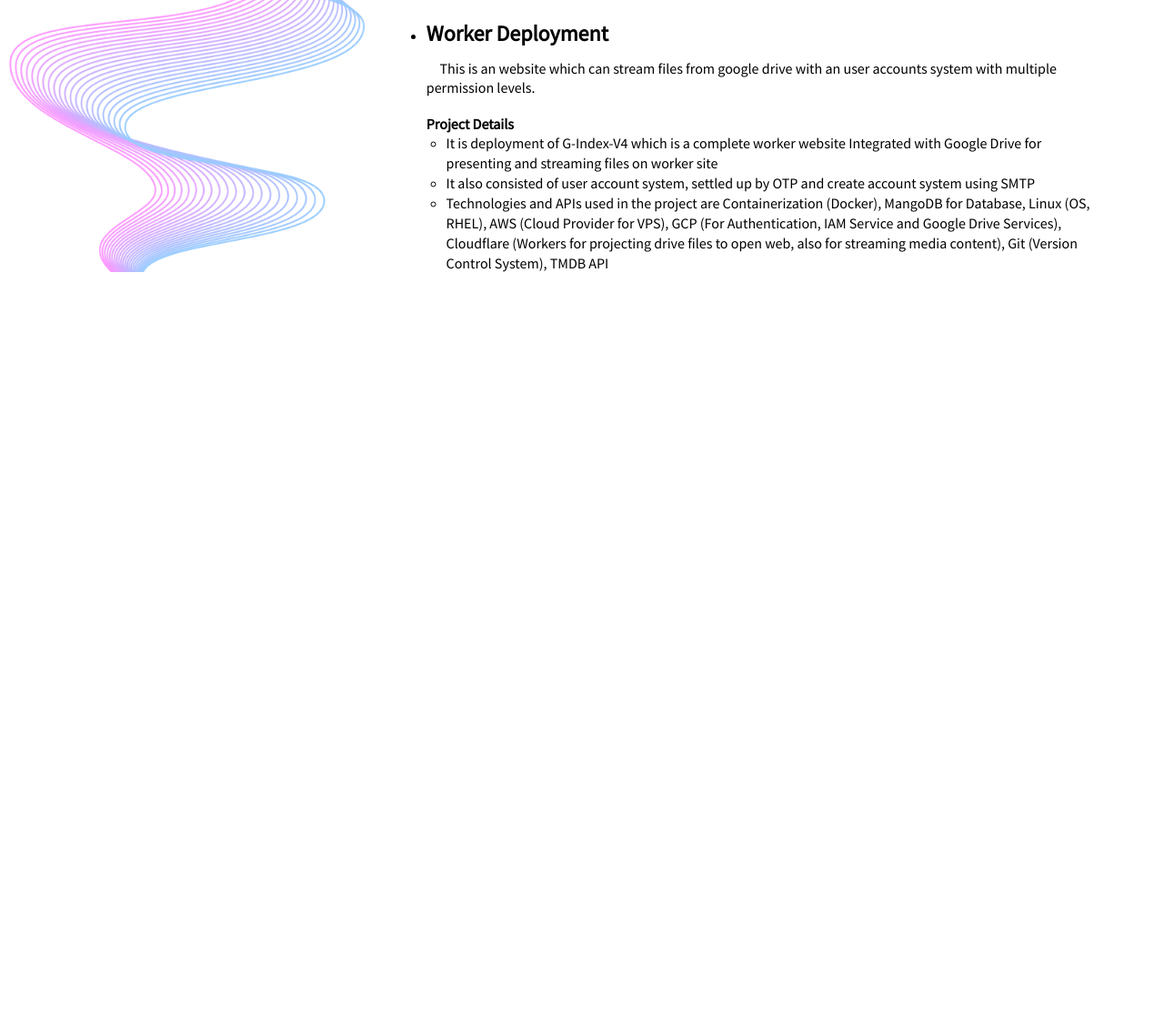
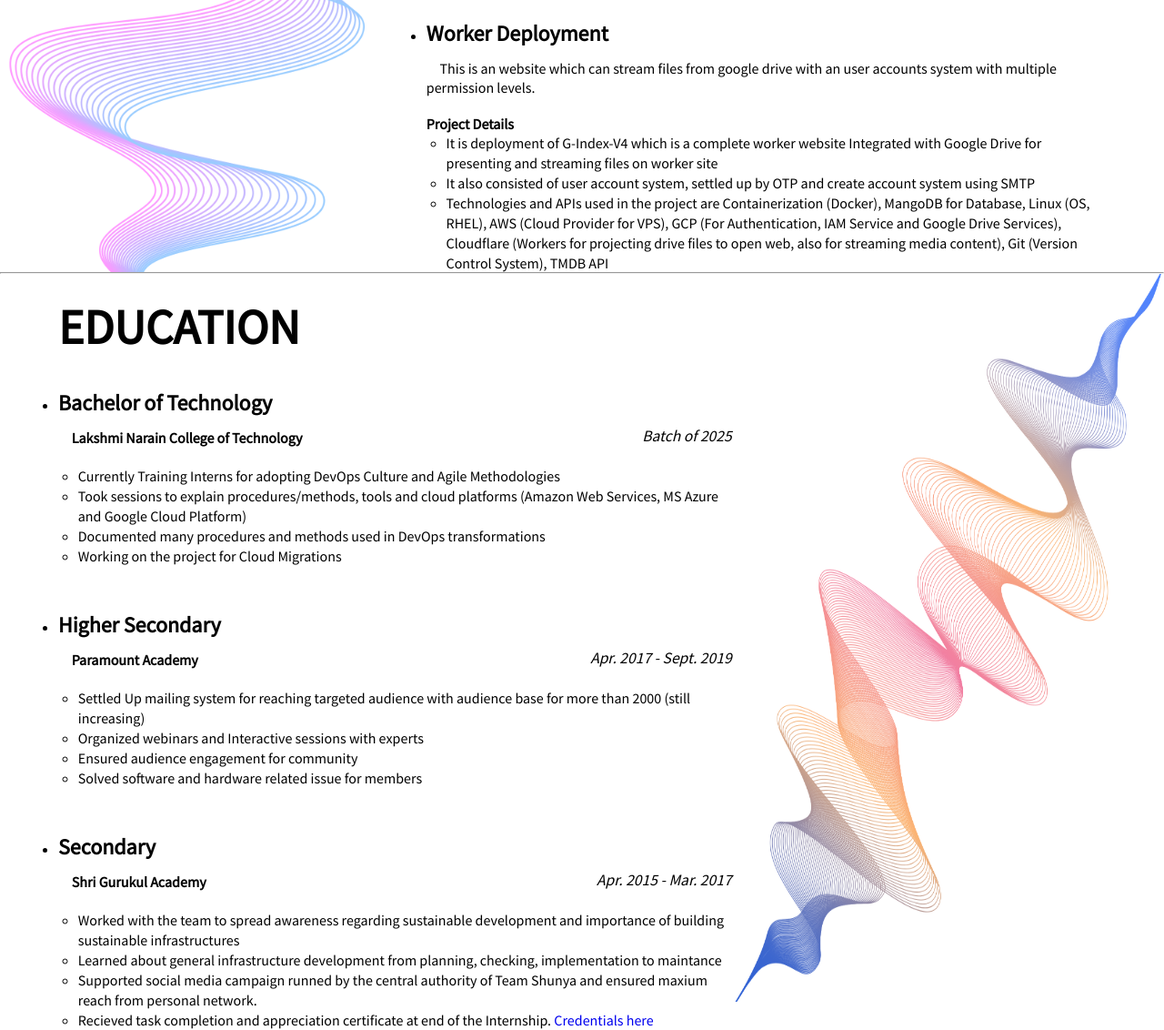
Before and after one commit to TKirtan/myspace, a plain HTML site: page index.html in a window 1280 px wide. Shown: the part 2141-3273 px from the top of the page at 91% size. Before the commit the page ends 2441 px from the top, so only its background shows below. Drawn offline with Linux system fonts and the light colour scheme.

Commit message:
Added Education

```diff
--- a/index.html
+++ b/index.html
@@ -169,6 +169,65 @@
 
         </section>
 
+<hr>
+
+<section class="page">
+  <div class="page2">
+
+    <div class="page2sect1">
+      <h1 class="heading1">EDUCATION</h1>
+      <br>
+        <ul>
+          <div>
+            <li><strong><h2>Bachelor of Technology</h2></strong></li>
+            <div class="cd">
+              <h4 class="heads">ㅤLakshmi Narain College of Technology</h4>
+              <p class="duration">Batch of 2025</p>
+            </div>
+            <br>
+            <ul class="section_details">
+              <li>Currently Training Interns for adopting DevOps Culture and Agile Methodologies</li>
+              <li>Took sessions to explain procedures/methods, tools and cloud platforms (Amazon Web Services, MS Azure and Google Cloud Platform)</li>
+              <li>Documented many procedures and methods used in DevOps transformations</li>
+              <li>Working on the project for Cloud Migrations</li>
+            </ul>
+          </div>
+          <br><br>
+          <div>
+            <li><strong><h2>Higher Secondary</h2></strong></li>
+            <div class="cd">
+              <h4 class="heads">ㅤParamount Academy</h4>
+              <p class="duration">Apr. 2017 - Sept. 2019</p>
+            </div>
+            <br>
+            <ul class="section_details">
+              <li>Settled Up mailing system for reaching targeted audience with audience base for more than 2000 (still increasing)</li>
+              <li>Organized webinars and Interactive sessions with experts</li>
+              <li>Ensured audience engagement for community</li>
+              <li>Solved software and hardware related issue for members</li>
+            </ul>
+          </div>
+          <br><br>
+          <div>
+            <li><strong><h2>Secondary</h2></strong></li>
+            <div class="cd">
+              <h4 class="heads">ㅤShri Gurukul Academy</h4>
+              <p class="duration">Apr. 2015 - Mar. 2017</p>
+            </div>
+            <br>
+            <ul class="section_details">
+              <li>Worked with the team to spread awareness regarding sustainable development and importance of building sustainable infrastructures</li>
+              <li>Learned about general infrastructure development from planning, checking, implementation to maintance</li>
+              <li>Supported social media campaign runned by the central authority of Team Shunya and ensured maxium reach from personal network.</li>
+              <li>Recieved task completion and appreciation certificate at end of the Internship. <a style="text-decoration: none" href="https://drive.google.com/drive/folders/15EIQdoauHWQpNNgzdtJL2QqhA83HDOR2?usp=share_link">Credentials here</a></li>
+            </ul>
+          </div>
+        </ul>
+    </div>
+    <img class="page2img" src="Images/Graphics/Page4Graphic.png" alt="">
+  </div>
+
+</section>
 
 
     </body>
--- a/styles.css
+++ b/styles.css
@@ -206,3 +206,5 @@ li{
 .page2img {
   height: 100vh;
 }
+
+/* Page 4 */
```
Also changed, not shown: Images/Graphics/Page4Graphic.png (added).
